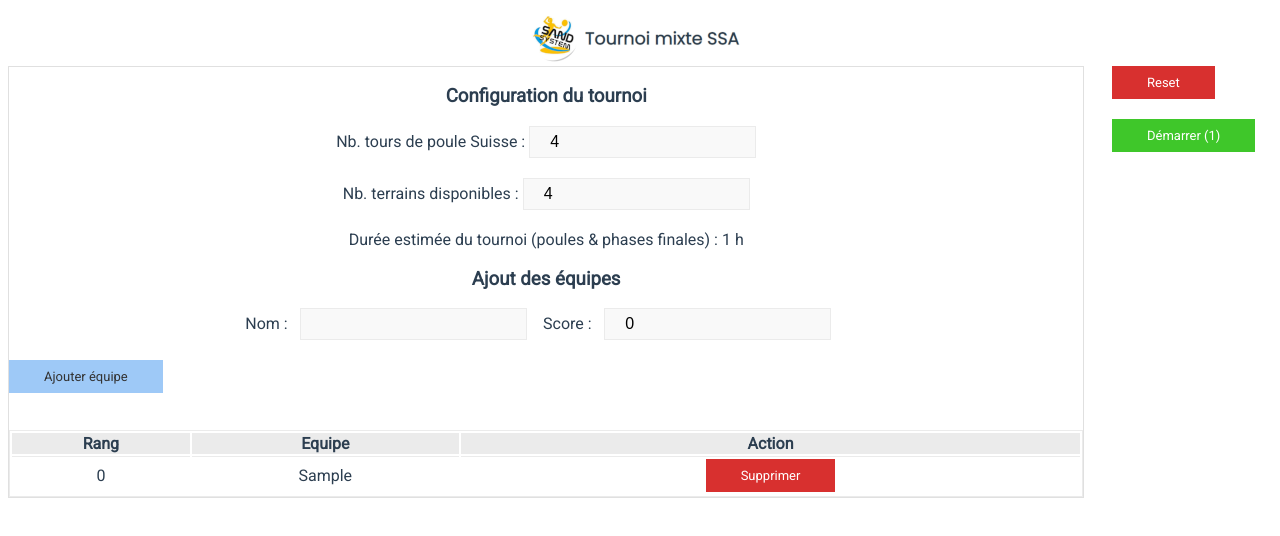
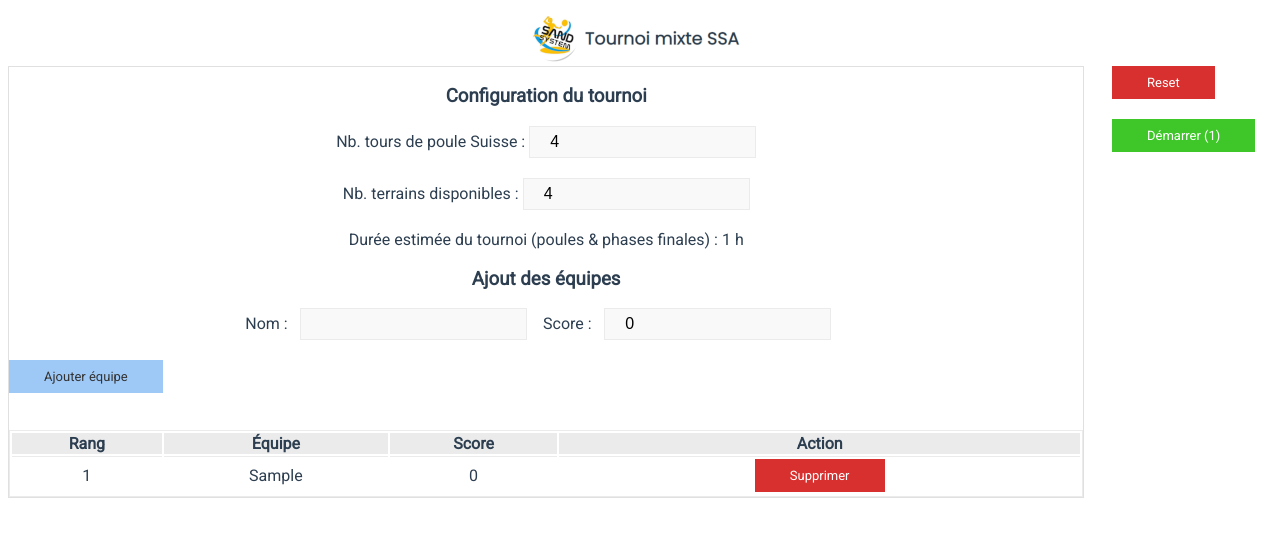
Before and after one commit to joudinet/swiss-system, a Vue app: page / in a window 1280 px wide. Both pictures are taken after typing "Sample" into the empty fields and a click on the button "Ajouter équipe". Shown: the top 536 px of the page. Built offline with nearby package versions, Linux system fonts and the light colour scheme.

Commit message:
Swiss.vue: Fix rank and add teams' score.

```diff
--- a/src/components/Swiss.vue
+++ b/src/components/Swiss.vue
@@ -46,14 +46,16 @@
         <thead>
           <tr>
             <th>Rang</th>
-            <th>Equipe</th>
+            <th>Équipe</th>
+            <th>Score</th>
             <th>Action</th>
           </tr>
         </thead>
         <tbody>
           <tr v-for="(team, n) in teams" :key="team.name">
-            <td class="cell-align-center">{{ team.score }}</td>
+            <td class="cell-align-center">{{ n + 1 }}</td>
             <td>{{ team.name }}</td>
+            <td>{{ team.score }}</td>
             <td class="cell-align-center"><button style="float: none;" @click="removeTeam(n)" class="delete">Supprimer</button></td>
           </tr>
         </tbody>
```
